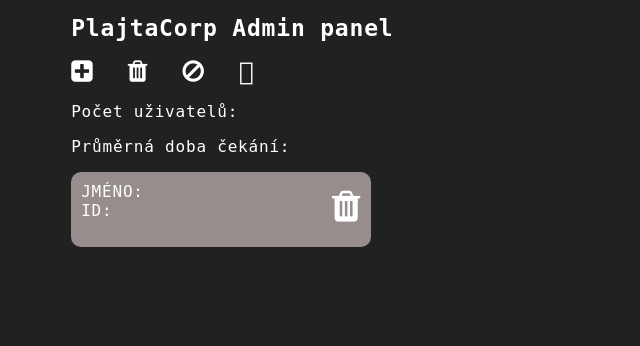
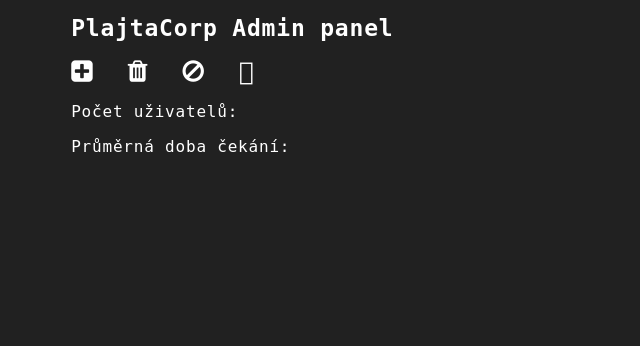
Before and after one commit to Plajta/QRFronta, a Flask app: template src/server/templates/index.html in a window 1280 px wide. Shown: the top 346 px of the page, without its empty margins (0-640 px from the left). Run offline with Flask 2, Linux system fonts and the light colour scheme; the template is opened without the code that fills it, so the values that code supplies are empty; some libraries are stand-ins or nearby versions.

Commit message:
Thicc update

```diff
--- a/src/server/templates/index.html
+++ b/src/server/templates/index.html
@@ -2,11 +2,9 @@
 <html>
     <head>
         <link rel="icon" type="image/x-icon" href="../static/img/Q.svg">
-        <link rel= "stylesheet" type= "text/css" href= "{{ url_for('static',filename='styles/index.css') }}">
         <link rel= "stylesheet" type= "text/css" href= "../static/styles/style.css">
         <link rel="stylesheet" href="https://cdnjs.cloudflare.com/ajax/libs/font-awesome/4.7.0/css/font-awesome.min.css">
         <script src="https://cdnjs.cloudflare.com/ajax/libs/socket.io/4.0.1/socket.io.js" integrity="sha512-q/dWJ3kcmjBLU4Qc47E4A9kTB4m3wuTY7vkFJDTZKjTs8jhyGQnaUrxa0Ytd0ssMZhbNua9hE+E7Qv1j+DyZwA==" crossorigin="anonymous"></script>
-        <link rel="stylesheet" href="../static/styles/style.css">
     </head>
     <body>
     <div class="main">
@@ -15,7 +13,7 @@
             <i class="fa fa-plus-square" aria-hidden="true" onclick="Decision(0)"></i>
             <i class="fa fa-trash" aria-hidden="true" onclick="Decision(1)"></i>
             <i class="fa fa-ban" aria-hidden="true" onclick="Decision(2)"></i>
-            <i class="fa-regular fa-bell" aria-hidden="true", onclick="Decision(3)"></i>
+            <i class="fa-regular fa-bell" onclick="Decision(3)"></i>
         </nav>
 
         <div id="MainPanel">
@@ -23,15 +21,7 @@
             <p id="Mean">Průměrná doba čekání: </p>
 
             <div id="Users">
-                <div class="User">
-                    <div class="LeftAlign">
-                        <p id="Spec">JMÉNO: </p>
-                        <p id="Spec">ID: </p>
-                    </div>
-                    <div class="RightAlign">
-                        <i class="fa fa-trash" id="UserIcon" aria-hidden="true" onclick=""></i>
-                    </div>
-                </div>
+
             </div>
         </div>
     </div>
```
Also changed, not shown: 1 other file.
